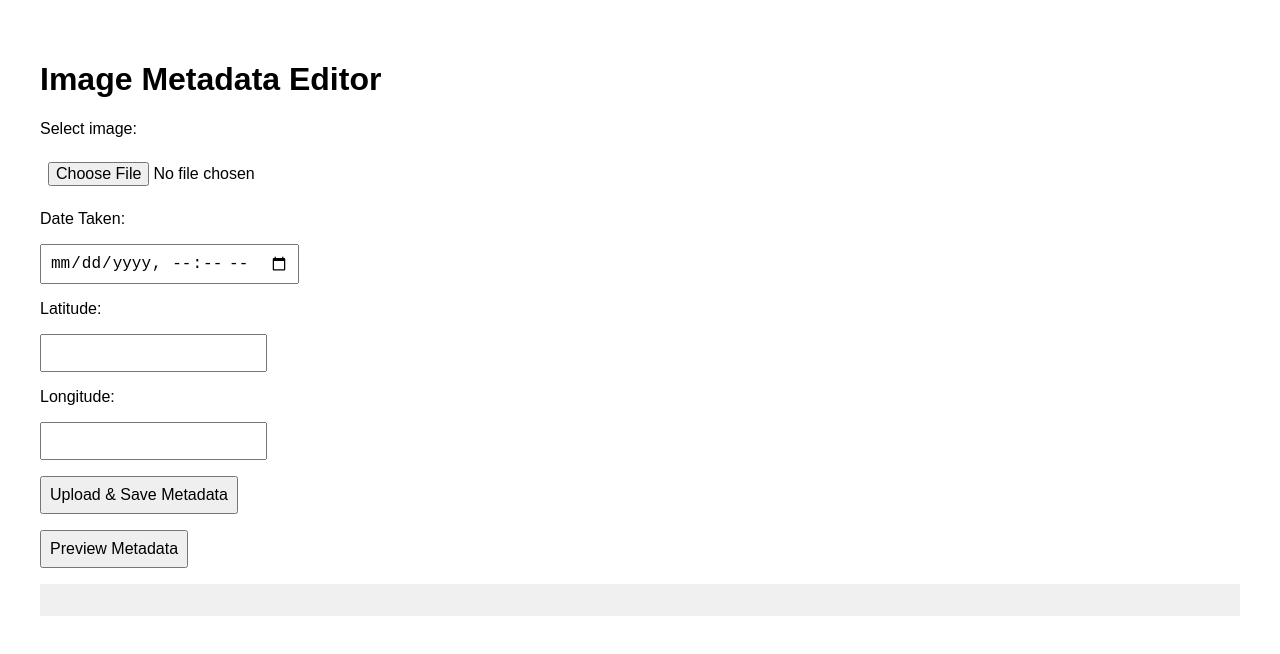
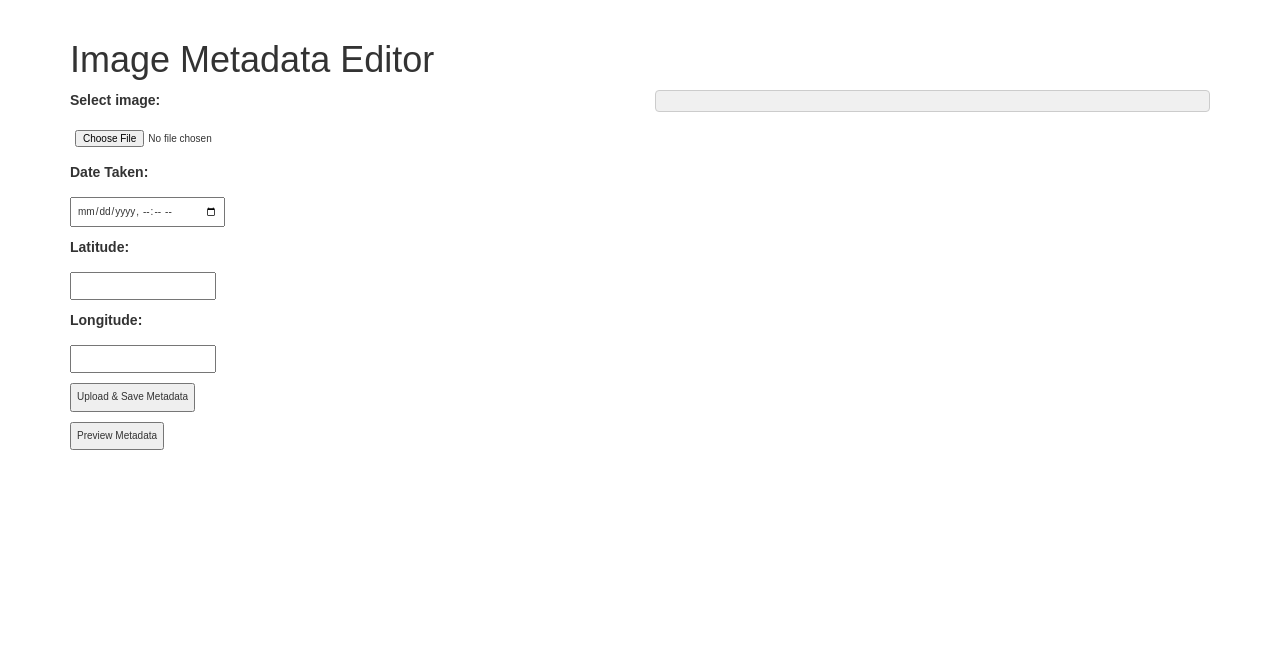
Before and after one commit to rglek0/Metadata-Editor, a website: page public/index.html in a window 1280 px wide. Drawn offline with nearby package versions, Linux system fonts and the light colour scheme.

Commit message:
Bootstrap syled

```diff
--- a/public/index.html
+++ b/public/index.html
@@ -1,24 +1,30 @@
 <!DOCTYPE html>
 <html lang="en">
+
 <head>
   <meta charset="UTF-8">
   <title>Image Metadata Editor</title>
+  <link rel="stylesheet" href="https://maxcdn.bootstrapcdn.com/bootstrap/3.4.1/css/bootstrap.min.css">
   <style>
     body {
       font-family: sans-serif;
       padding: 2rem;
     }
-    input, button {
+
+    input,
+    button {
       display: block;
       margin: 1rem 0;
       padding: 0.5rem;
       font-size: 1rem;
     }
+
     #preview {
       max-width: 300px;
       display: none;
       margin-bottom: 1rem;
     }
+
     #metaOutput {
       background: #f0f0f0;
       padding: 1rem;
@@ -26,10 +32,13 @@
     }
   </style>
 </head>
+
 <body>
+  <div class="container">
+    <h1>Image Metadata Editor</h1>
+    <div class="row">
+      <div class="col-sm-6" >
         <img id="preview" src="#" alt="Preview">
-
-  <h1>Image Metadata Editor</h1>
         <form action="/upload" method="POST" enctype="multipart/form-data">
           <label>Select image:</label>
           <input type="file" name="image" required>
@@ -42,11 +51,19 @@
 
           <label>Longitude:</label>
           <input type="number" step="any" name="longitude" required>
-
           <button type="submit">Upload & Save Metadata</button>
           <button type="button" id="getMeta">Preview Metadata</button>
+
+        </form>
+      </div>
+      <div class="col-sm-6" >
         <pre id="metaOutput"></pre>
-  </form>
+      </div>
+    </div>
+  </div>
+
+
+
 
   <script>
     const fileInput = document.querySelector('input[name="image"]');
@@ -99,4 +116,5 @@
     });
   </script>
 </body>
+
 </html>
```
Also changed, not shown: public/readme.md (added). Lines whose indentation alone changed are shown as unchanged.
